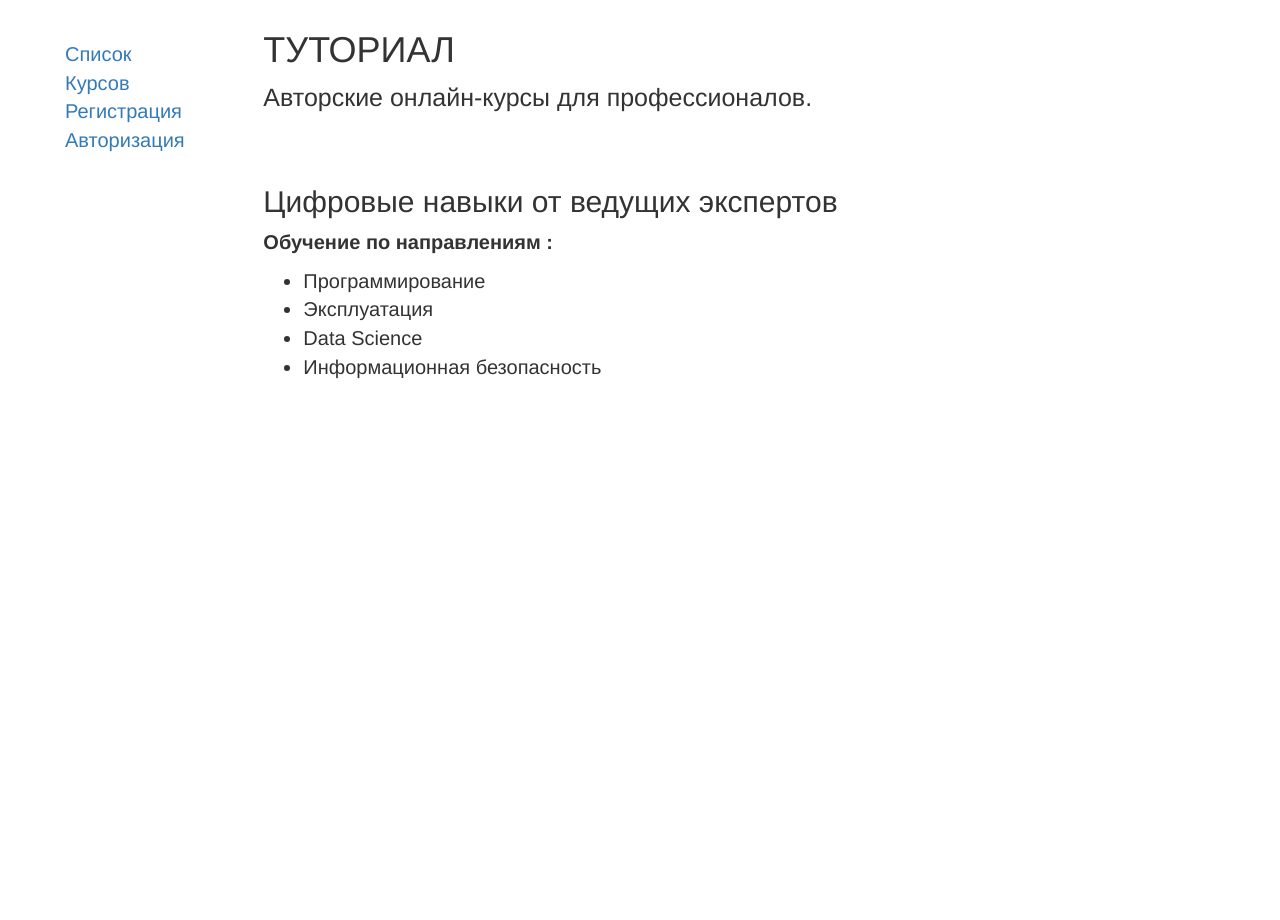
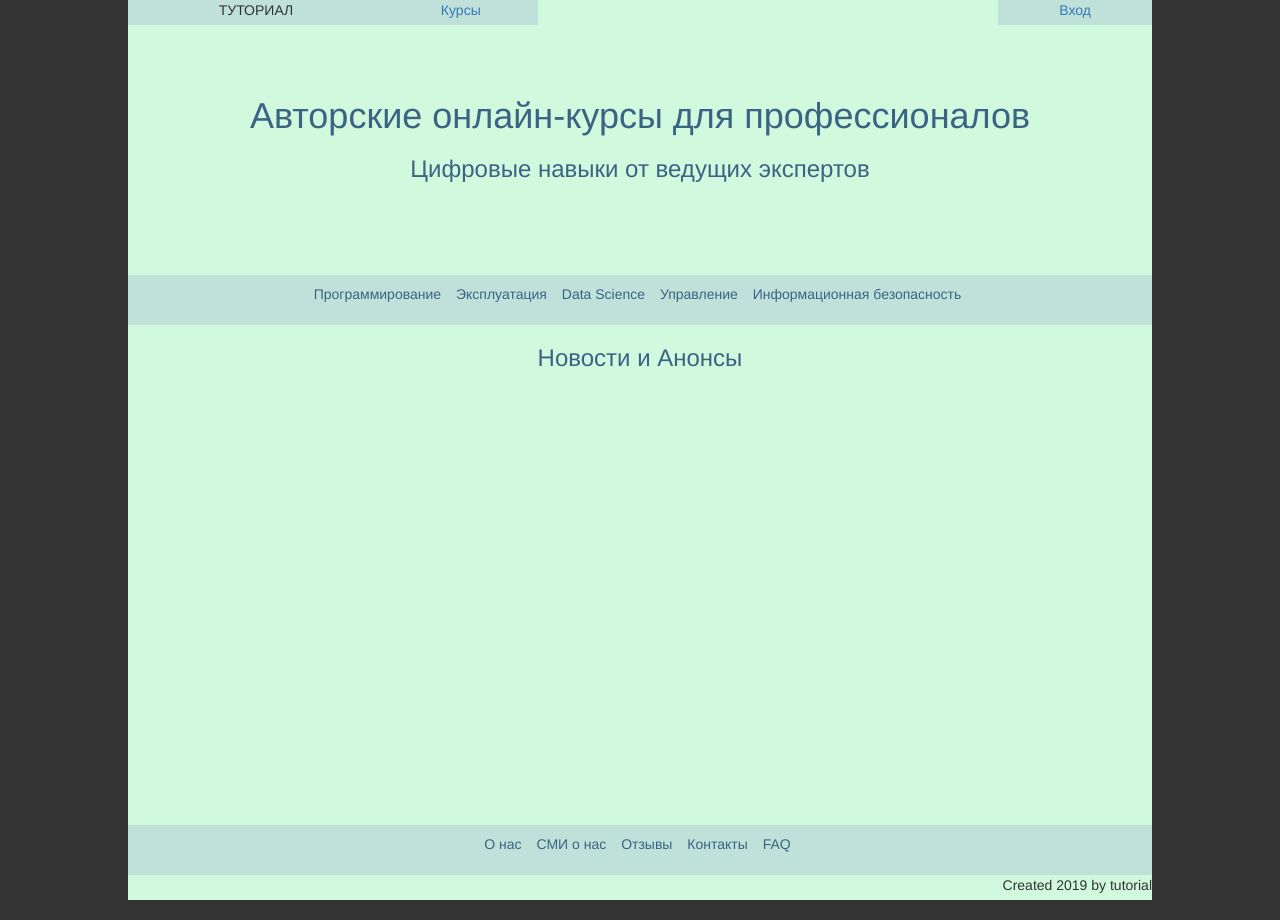
Before and after one commit to Serq108/DZ9, a plain HTML site: page index.html in a window 1280 px wide. Before the commit the page ends 800 px from the top, so only its background shows below. Drawn offline with nearby package versions, Linux system fonts and the light colour scheme.

Commit message:
Add files via upload

```diff
--- a/css/styles.css
+++ b/css/styles.css
@@ -1,12 +1,142 @@
-.sidebar-nav {
-    margin-top: 40px;
-    margin-right: 40px;
-    padding-right: 40px;
-    padding-left: 50px;
-    list-style: none;
-    font-size: 20px
-    }
-html {
-  font-size: 10px; /* px значит 'пиксели': базовый шрифт будет 10 пикселей в высоту  */
-  font-family: 'Open Sans', sans-serif;
+.back {
+/*
+  position: relative;
+*/
+  width: 100%;
+  height: 920px;
+  margin: 0;
+  background-color: #333;
+
 }
+
+.parent {
+  position: relative;
+  width: 100%;
+  max-width: 1024px;
+  margin-left: auto;
+  margin-right: auto;
+}
+.company-logo {
+  position: absolute;
+  width: 25%;
+  left: 0%;
+  right: 75%;
+  text-align: center;
+}
+
+.login {
+  position: absolute;
+  width: 15%;
+  left: 85%;
+  right: 0%;
+  text-align: center;
+}
+
+.course {
+  position: absolute;
+  width: 15%;
+  left: 25%;
+  right: 40%;
+  text-align: center;
+}
+
+.title {
+  position: absolute;
+  width: 100%;
+  top: 25px;
+  text-align: center;
+  color: #3b6484;
+}
+
+.inner-text{
+ padding-top: 5%;
+}
+
+.course-category {
+  position: absolute;
+  width: 100%;
+  top: 275px;
+  text-align: center;
+  color: #3b6484;
+}
+
+ul.hr {
+    margin-top: 5px; /* Обнуляем значение отступов */
+    padding: 4px; /* Значение полей */
+   }
+ul.hr li {
+    display: inline; /* Отображать как строчный элемент */
+    margin-right: 5px; /* Отступ слева */
+/*
+    border: 1px solid #000;  Рамка вокруг текста
+*/
+    padding: 3px; /* Поля вокруг текста */
+   }
+
+.news {
+  position: absolute;
+  width: 100%;
+  top: 325px;
+  text-align: center;
+  color: #3b6484;
+}
+
+.about {
+  position: absolute;
+  width: 100%;
+  top: 825px;
+  text-align: center;
+  color: #3b6484;
+}
+
+.bottom {
+  position: absolute;
+  width: 100%;
+  right: 0;
+  bottom: 0;
+  text-align: right;
+
+}
+/* look and feel */
+.parent {
+  height: 900px;
+  background-color: #D0F9DE;
+}
+.company-logo {
+  height: 25px;
+  background-color: #BFE1DA;
+}
+.login {
+  height: 25px;
+  background-color: #BFE1DA;
+}
+
+.course {
+  height: 25px;
+  background-color: #BFE1DA;
+}
+
+.title {
+  height: 250px;
+  background-color: #D0F9DE;
+}
+
+.course-category {
+  height: 50px;
+  background-color: #BFE1DA;
+}
+.news {
+  height: 400px;
+  background-color: #D0F9DE;
+}
+
+.about {
+  height: 50px;
+  background-color: #BFE1DA;
+}
+
+.bottom {
+  height: 25px;
+  background-color: #D0F9DE;
+
+}
--- a/index.html
+++ b/index.html
@@ -1,56 +1,59 @@
-<!DOCTYPE html>
-<html lang="ru">
+
+
+<!DOCTYPE html PUBLIC "-//W3C//DTD XHTML 1.0 Strict//EN"
+	"http://www.w3.org/TR/xhtml1/DTD/xhtml1-strict.dtd">
+<html xmlns="http://www.w3.org/1999/xhtml" xml:lang="en" lang="en">
     <head>
-
         <title>Tutorial</title>
-  <meta charset="utf-8">
+        <meta http-equiv="content-type" content="text/html;charset=utf-8" />
+        <meta name="generator" content="Geany 1.34.1" />
         <meta name="viewport" content="width=device-width, initial-scale=1">
+        <link rel="stylesheet" href="css/styles.css">
         <link rel="stylesheet" href="https://maxcdn.bootstrapcdn.com/bootstrap/3.3.7/css/bootstrap.min.css">
-<!--
-  <link rel="stylesheet" href="https://stackpath.bootstrapcdn.com/bootstrap/4.3.1/css/bootstrap.min.css">
--->
-  <script src="https://ajax.googleapis.com/ajax/libs/jquery/1.12.4/jquery.min.js"></script>
-  <script src="https://maxcdn.bootstrapcdn.com/bootstrap/3.3.7/js/bootstrap.min.js"></script>
-
-  <!-- Добавление дополнительного статического CSS файла -->
-
-  <link rel="stylesheet" href="css/styles.css">
-  <link href='http://fonts.googleapis.com/css?family=Open+Sans' rel='stylesheet' type='text/css'>
     </head>
 
     <body>
-
-  <div class="container-fluid">
-
-    <div class="row">
-      <div class="col-sm-2">
-
-          <ul class="sidebar-nav">
-              <li><a href="">Список Курсов</a></li>
-              <li><a href="">Регистрация</a></li>
-              <li><a href="">Авторизация</a></li>
-          </ul>
-
+        <div class="back">
+            <div class="parent">
+                <div class="company-logo">
+                    <p>ТУТОРИАЛ</p>
                 </div>
-      <!-- <div class="col-sm-10 ">-->
-      <div class="col-sm-10" style="padding-left: 50px; padding-top: 10px;">
-        <h1>ТУТОРИАЛ</h1>
-
-            <p style="font-size: 25px;">Авторские онлайн‑курсы для профессионалов.</p>
-
-        <h2 style="padding-top: 50px;">Цифровые навыки от ведущих экспертов</h2>
-
-            <p style="font-size: 20px;"> <strong>Обучение по направлениям :</strong></p>
-
-            <ul style="font-size: 20px;">
-                <li> Программирование </li>
-                <li> Эксплуатация </li>
-                <li> Data Science </li>
-                <li> Информационная безопасность </li>
+                <div class="login">
+                    <p><a href="">Вход</a><p>
+                </div>
+                <div class="course">
+                    <p><a href="">Курсы</a><p>
+                </div>
+                <div class="title">
+                    <h1 class="inner-text">Авторские онлайн‑курсы для профессионалов</h1>
+                    <h3>Цифровые навыки  от ведущих экспертов</h3>
+                </div>
+                <div class="course-category">
+                     <ul class="hr">
+                       <li>Программирование</li>
+                       <li>Эксплуатация</li>
+                       <li>Data Science</li>
+                       <li>Управление</li>
+                       <li>Информационная безопасность</li>
                      </ul>
                 </div>
+                <div class="news">
+                    <h3 >Новости и Анонсы</h3>
+
+                </div>div>
+                <div class="about">
+                     <ul class="hr">
+                       <li>О нас</li>
+                       <li>СМИ о нас</li>
+                       <li>Отзывы</li>
+                       <li>Контакты</li>
+                       <li>FAQ</li>
+                     </ul>
                 </div>
-
+                <div class="bottom">
+                      <p>Created 2019 by tutorial</p>
+                </div>
+            </div>
         </div>
     </body>
 </html>
```
Lines whose indentation alone changed are shown as unchanged.
